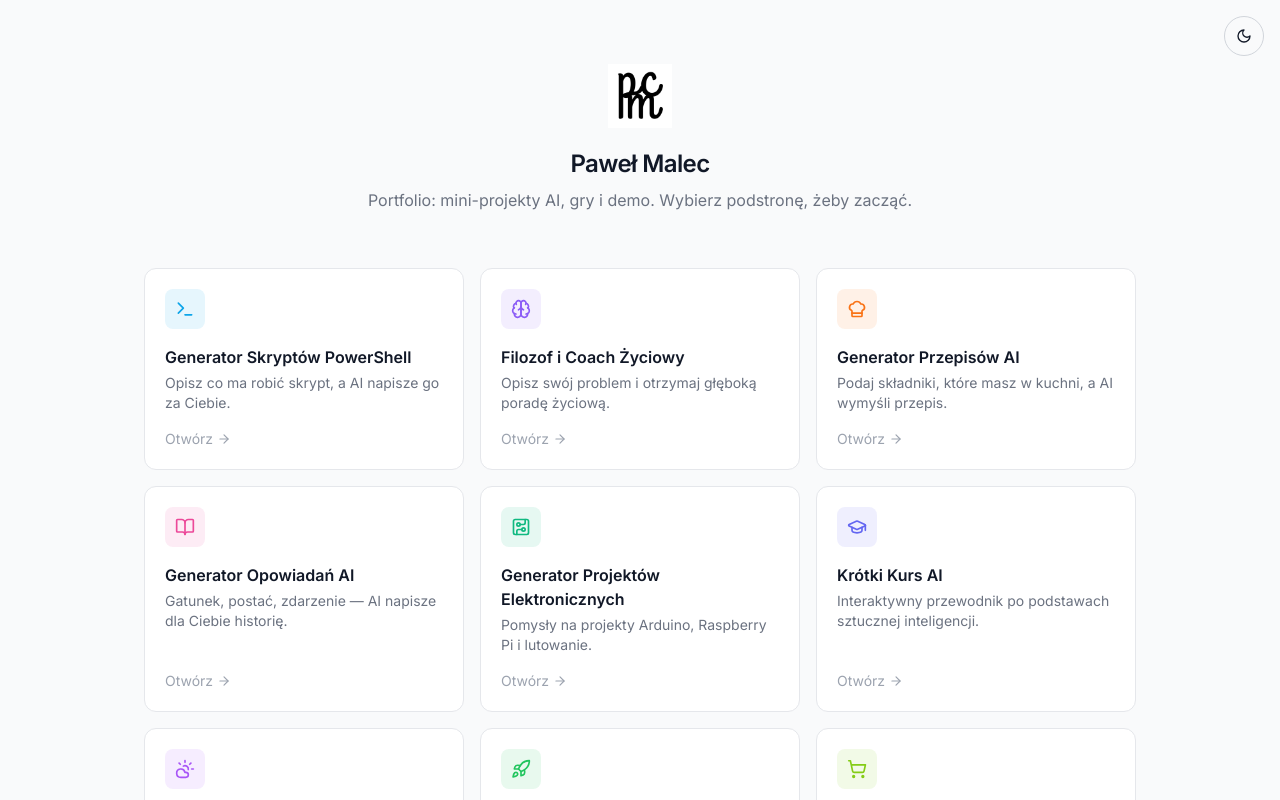
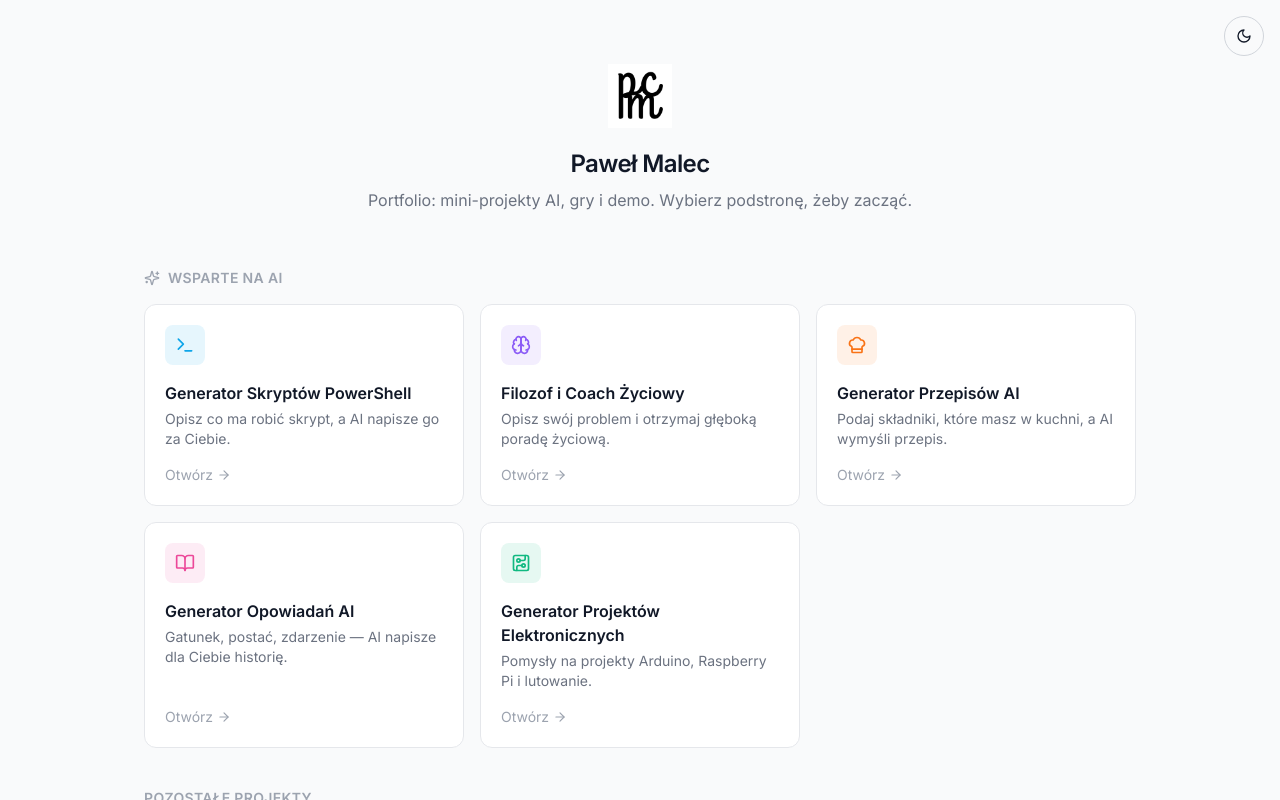
Before and after one commit to pmcmal/pmc-pages, a React (Vite) app: page / in a window 1280 px wide. Shown: the top 800 px of the page. Built offline with nearby package versions, Linux system fonts and the light colour scheme.

Commit message:
Blog: przeciaganie do zmiany rozmiaru obrazkow; strona glowna: grupowanie kafelkow (AI/pozostale) + efekt magnify na hover

```diff
--- /dev/null
+++ b/src/components/ResizableImage.tsx
@@ -0,0 +1,49 @@
+import { useEffect, useRef, useState } from "react";
+
+interface ResizableImageProps {
+  src?: string;
+  alt?: string;
+  width?: string | number;
+  onResizeEnd: (src: string, newWidth: number) => void;
+}
+
+export const ResizableImage = ({ src, alt, width, onResizeEnd }: ResizableImageProps) => {
+  const initial = Number(width) || 600;
+  const [displayWidth, setDisplayWidth] = useState(initial);
+  const widthRef = useRef(initial);
+
+  useEffect(() => {
+    setDisplayWidth(initial);
+    widthRef.current = initial;
+  }, [initial]);
+
+  const startDrag = (e: React.MouseEvent) => {
+    e.preventDefault();
+    const startX = e.clientX;
+    const startWidth = widthRef.current;
+
+    const onMove = (moveEvent: MouseEvent) => {
+      const next = Math.max(50, startWidth + (moveEvent.clientX - startX));
+      widthRef.current = next;
+      setDisplayWidth(next);
+    };
+    const onUp = () => {
+      window.removeEventListener("mousemove", onMove);
+      window.removeEventListener("mouseup", onUp);
+      if (src) onResizeEnd(src, Math.round(widthRef.current));
+    };
+    window.addEventListener("mousemove", onMove);
+    window.addEventListener("mouseup", onUp);
+  };
+
+  return (
+    <span className="relative inline-block group" style={{ width: displayWidth, maxWidth: "100%" }}>
+      <img src={src} alt={alt} className="block w-full rounded" draggable={false} />
+      <span
+        onMouseDown={startDrag}
+        title="Przeciągnij, aby zmienić rozmiar"
+        className="absolute bottom-1 right-1 w-4 h-4 bg-blue-600 border-2 border-white rounded-sm cursor-nwse-resize opacity-0 group-hover:opacity-100 transition-opacity shadow"
+      />
+    </span>
+  );
+};
--- a/src/pages/Index.tsx
+++ b/src/pages/Index.tsx
@@ -1,5 +1,5 @@
 import type { ElementType } from "react";
-import { useState } from "react";
+import { useRef, useState } from "react";
 import { Link } from "react-router-dom";
 import { useTheme } from "next-themes";
 import {
@@ -17,6 +17,7 @@ import {
   ArrowRight,
   Newspaper,
   ChevronDown,
+  Sparkles,
 } from "lucide-react";
 import { PMCLogo } from "@/components/PMCLogo";
 import { PageFooter } from "@/components/PageFooter";
@@ -28,6 +29,7 @@ interface ProjectCard {
   path: string;
   icon: ElementType;
   accent: string;
+  category: "ai" | "other";
 }
 
 const projects: ProjectCard[] = [
@@ -37,6 +39,7 @@ const projects: ProjectCard[] = [
     path: "/powershell-generator",
     icon: Terminal,
     accent: "text-sky-500 bg-sky-500/10",
+    category: "ai",
   },
   {
     title: "Filozof i Coach Życiowy",
@@ -44,6 +47,7 @@ const projects: ProjectCard[] = [
     path: "/philosopher-coach",
     icon: Brain,
     accent: "text-violet-500 bg-violet-500/10",
+    category: "ai",
   },
   {
     title: "Generator Przepisów AI",
@@ -51,6 +55,7 @@ const projects: ProjectCard[] = [
     path: "/recipe-generator",
     icon: ChefHat,
     accent: "text-orange-500 bg-orange-500/10",
+    category: "ai",
   },
   {
     title: "Generator Opowiadań AI",
@@ -58,6 +63,7 @@ const projects: ProjectCard[] = [
     path: "/story-generator",
     icon: BookOpen,
     accent: "text-pink-500 bg-pink-500/10",
+    category: "ai",
   },
   {
     title: "Generator Projektów Elektronicznych",
@@ -65,6 +71,7 @@ const projects: ProjectCard[] = [
     path: "/electronic-project-generator",
     icon: CircuitBoard,
     accent: "text-emerald-500 bg-emerald-500/10",
+    category: "ai",
   },
   {
     title: "Krótki Kurs AI",
@@ -72,6 +79,7 @@ const projects: ProjectCard[] = [
     path: "/short-ai-course",
     icon: GraduationCap,
     accent: "text-indigo-500 bg-indigo-500/10",
+    category: "other",
   },
   {
     title: "Inteligentna Pogoda",
@@ -79,6 +87,7 @@ const projects: ProjectCard[] = [
     path: "/weather-forecast-ai",
     icon: CloudSun,
     accent: "text-purple-500 bg-purple-500/10",
+    category: "other",
   },
   {
     title: "Space Invaders",
@@ -86,6 +95,7 @@ const projects: ProjectCard[] = [
     path: "/space-invaders",
     icon: Rocket,
     accent: "text-green-500 bg-green-500/10",
+    category: "other",
   },
   {
     title: "Przykładowy Sklep WWW",
@@ -93,8 +103,65 @@ const projects: ProjectCard[] = [
     path: "/portfolio-store",
     icon: ShoppingCart,
     accent: "text-lime-500 bg-lime-500/10",
+    category: "other",
   },
 ];
+
+const aiProjects = projects.filter((p) => p.category === "ai");
+const otherProjects = projects.filter((p) => p.category === "other");
+
+const MAGNIFY_RADIUS = 220;
+const MAGNIFY_MAX_SCALE = 1.06;
+
+const ProjectGrid = ({ items }: { items: ProjectCard[] }) => {
+  const cardRefs = useRef<Record<string, HTMLAnchorElement | null>>({});
+  const [mousePos, setMousePos] = useState<{ x: number; y: number } | null>(null);
+
+  const getScale = (path: string) => {
+    if (!mousePos) return 1;
+    const el = cardRefs.current[path];
+    if (!el) return 1;
+    const rect = el.getBoundingClientRect();
+    const cx = rect.left + rect.width / 2;
+    const cy = rect.top + rect.height / 2;
+    const dist = Math.hypot(mousePos.x - cx, mousePos.y - cy);
+    if (dist > MAGNIFY_RADIUS) return 1;
+    const t = 1 - dist / MAGNIFY_RADIUS;
+    return 1 + t * (MAGNIFY_MAX_SCALE - 1);
+  };
+
+  return (
+    <div
+      className="grid grid-cols-1 sm:grid-cols-2 lg:grid-cols-3 gap-4"
+      onMouseMove={(e) => setMousePos({ x: e.clientX, y: e.clientY })}
+      onMouseLeave={() => setMousePos(null)}
+    >
+      {items.map((project) => {
+        const Icon = project.icon;
+        return (
+          <Link
+            key={project.path}
+            ref={(el) => {
+              cardRefs.current[project.path] = el;
+            }}
+            to={project.path}
+            style={{ transform: `scale(${getScale(project.path)})`, transition: "transform 150ms ease-out" }}
+            className="group flex flex-col p-5 rounded-xl border border-gray-200 dark:border-gray-800 bg-white dark:bg-gray-900 hover:border-gray-300 dark:hover:border-gray-700 hover:shadow-md will-change-transform"
+          >
+            <div className={`w-10 h-10 rounded-lg flex items-center justify-center mb-4 ${project.accent}`}>
+              <Icon className="w-5 h-5" />
+            </div>
+            <h2 className="font-semibold mb-1">{project.title}</h2>
+            <p className="text-sm text-gray-500 dark:text-gray-400 flex-grow">{project.description}</p>
+            <span className="mt-4 inline-flex items-center gap-1 text-sm font-medium text-gray-400 dark:text-gray-500 group-hover:text-gray-900 dark:group-hover:text-gray-100 transition-colors">
+              Otwórz <ArrowRight className="w-3.5 h-3.5" />
+            </span>
+          </Link>
+        );
+      })}
+    </div>
+  );
+};
 
 const Index = () => {
   const { theme, setTheme } = useTheme();
@@ -126,29 +193,19 @@ const Index = () => {
           </p>
         </header>
 
-        <div className="grid grid-cols-1 sm:grid-cols-2 lg:grid-cols-3 gap-4">
-          {projects.map((project) => {
-            const Icon = project.icon;
-            return (
-              <Link
-                key={project.path}
-                to={project.path}
-                className="group flex flex-col p-5 rounded-xl border border-gray-200 dark:border-gray-800 bg-white dark:bg-gray-900 hover:border-gray-300 dark:hover:border-gray-700 hover:shadow-md transition-all"
-              >
-                <div className={`w-10 h-10 rounded-lg flex items-center justify-center mb-4 ${project.accent}`}>
-                  <Icon className="w-5 h-5" />
-                </div>
-                <h2 className="font-semibold mb-1">{project.title}</h2>
-                <p className="text-sm text-gray-500 dark:text-gray-400 flex-grow">
-                  {project.description}
-                </p>
-                <span className="mt-4 inline-flex items-center gap-1 text-sm font-medium text-gray-400 dark:text-gray-500 group-hover:text-gray-900 dark:group-hover:text-gray-100 transition-colors">
-                  Otwórz <ArrowRight className="w-3.5 h-3.5" />
-                </span>
-              </Link>
-            );
-          })}
-        </div>
+        <section className="mb-10">
+          <h2 className="flex items-center gap-2 text-sm font-semibold uppercase tracking-wide text-gray-400 dark:text-gray-500 mb-4">
+            <Sparkles className="w-4 h-4" /> Wsparte na AI
+          </h2>
+          <ProjectGrid items={aiProjects} />
+        </section>
+
+        <section>
+          <h2 className="text-sm font-semibold uppercase tracking-wide text-gray-400 dark:text-gray-500 mb-4">
+            Pozostałe projekty
+          </h2>
+          <ProjectGrid items={otherProjects} />
+        </section>
 
         <div className="mt-4 rounded-xl border border-gray-200 dark:border-gray-800 bg-white dark:bg-gray-900 overflow-hidden">
           <button
@@ -167,11 +224,7 @@ const Index = () => {
               ) : (
                 <div className="space-y-3">
                   {posts.slice(0, 5).map((post) => (
-                    <Link
-                      key={post.slug}
-                      to={`/blog/${post.slug}`}
-                      className="block group"
-                    >
+                    <Link key={post.slug} to={`/blog/${post.slug}`} className="block group">
                       <div className="text-xs text-gray-400 dark:text-gray-500">{post.date}</div>
                       <div className="font-medium group-hover:underline">{post.title}</div>
                     </Link>
```
Also changed, not shown: src/pages/Admin.tsx (+30 -23 lines).
